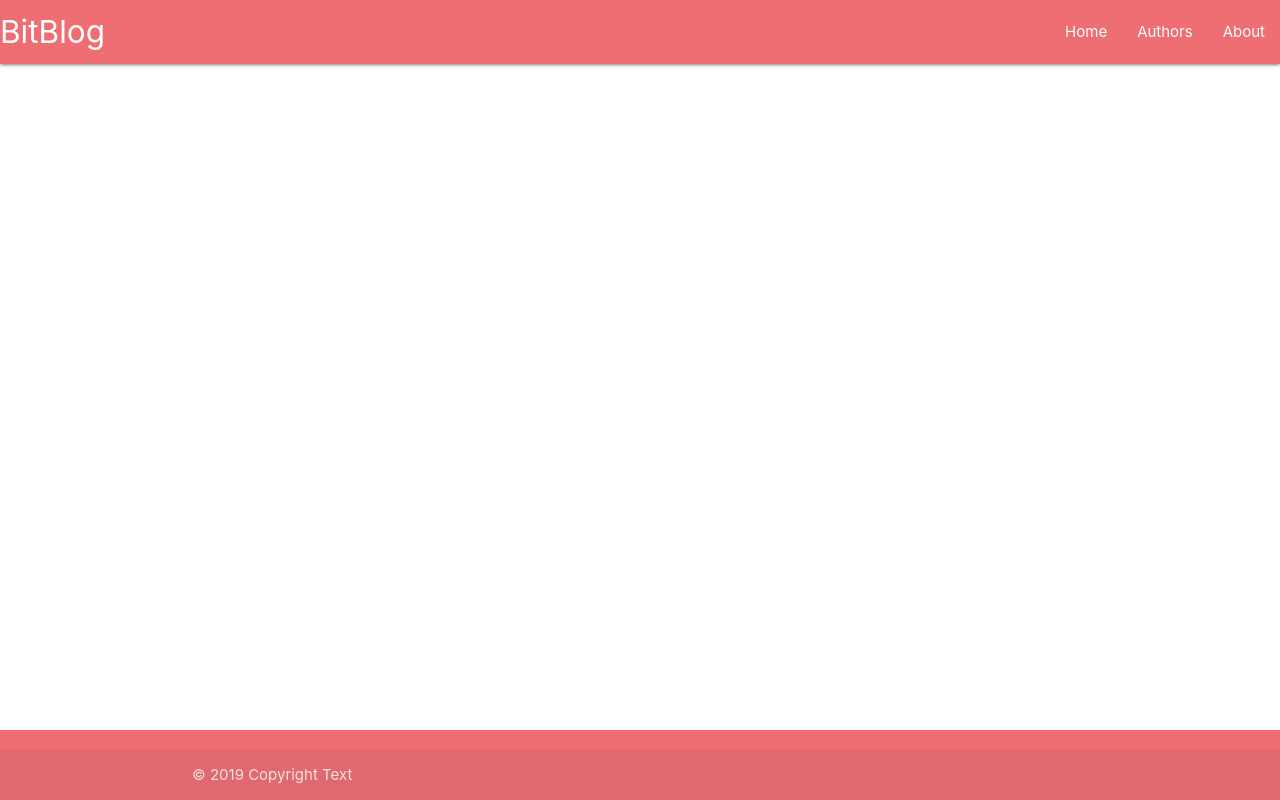
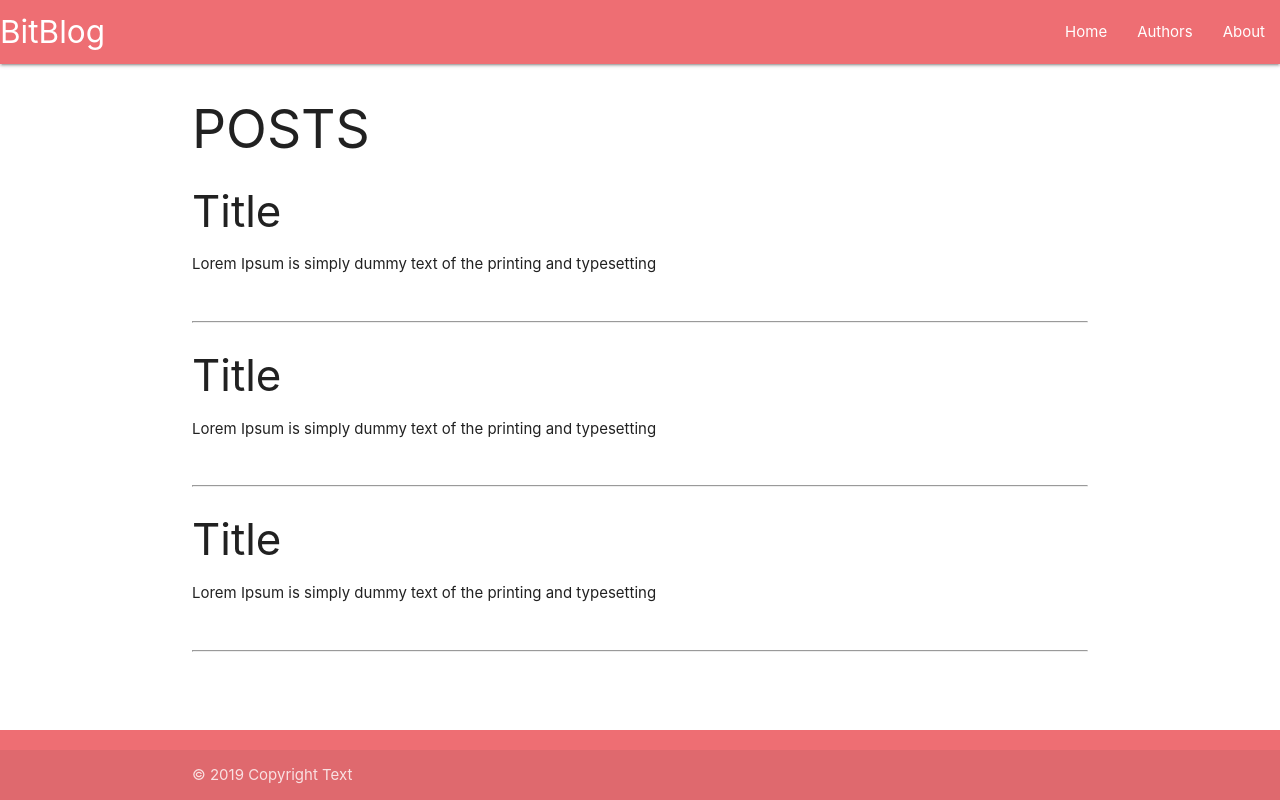
Before and after one commit to Marko1212/bitblog, a React (Create React App) app: page / in a window 1280 px wide. Built offline with nearby package versions, Linux system fonts and the light colour scheme.

Commit message:
done homepage

```diff
--- a/src/app/Main.js
+++ b/src/app/Main.js
@@ -1,10 +1,14 @@
 import React from 'react'
+import Home from '../app/pages/Home'
+import Post from '../app/components/post/Post'
 
 
 const Main = (props) => {
 
     return <>
         <main>
+            <Home />
+
 
         </main>
     </>
--- /dev/null
+++ b/src/app/components/post/Post.js
@@ -0,0 +1,20 @@
+import React from 'react'
+
+
+class Post extends React.Component {
+    constructor(props) {
+        super(props)
+    }
+
+
+    render() {
+        return <>
+            <h3>Title</h3>
+            <p>Lorem Ipsum is simply dummy text of the printing and typesetting</p> <br /> <hr />
+
+
+        </>
+    }
+}
+
+export default Post
--- /dev/null
+++ b/src/app/pages/Home.js
@@ -0,0 +1,23 @@
+import React from 'react'
+import Post from '../components/post/Post'
+
+
+class Home extends React.Component {
+    constructor(props) {
+        super(props)
+    }
+
+
+
+    render() {
+        return <>
+            <h2>POSTS</h2>
+            <Post />
+            <Post />
+            <Post />
+        </>
+    }
+}
+
+
+export default Home;
--- a/src/index.css
+++ b/src/index.css
@@ -23,4 +23,6 @@ code {
 
 main {
   flex: 1 0 auto;
+  width: 70%;
+  margin: 0 auto
 }
```
